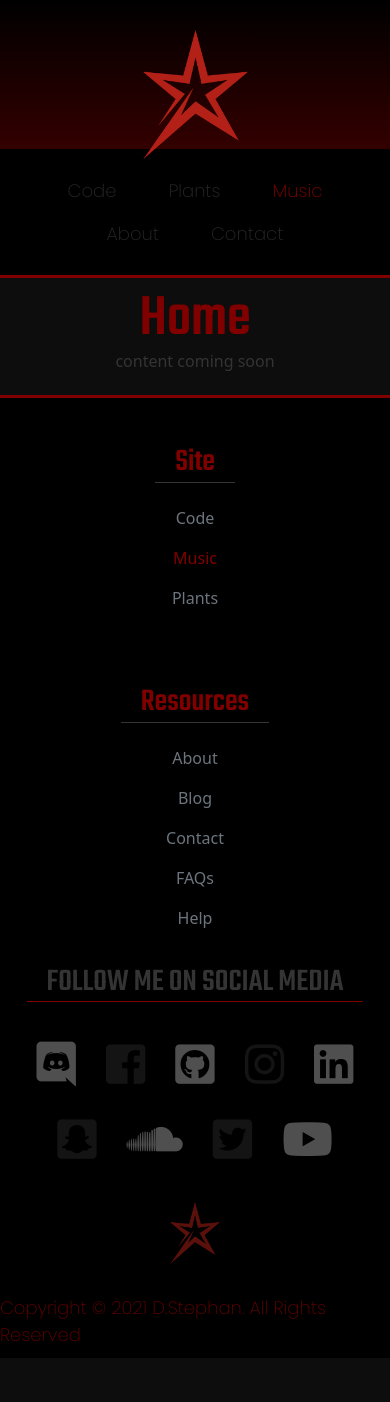
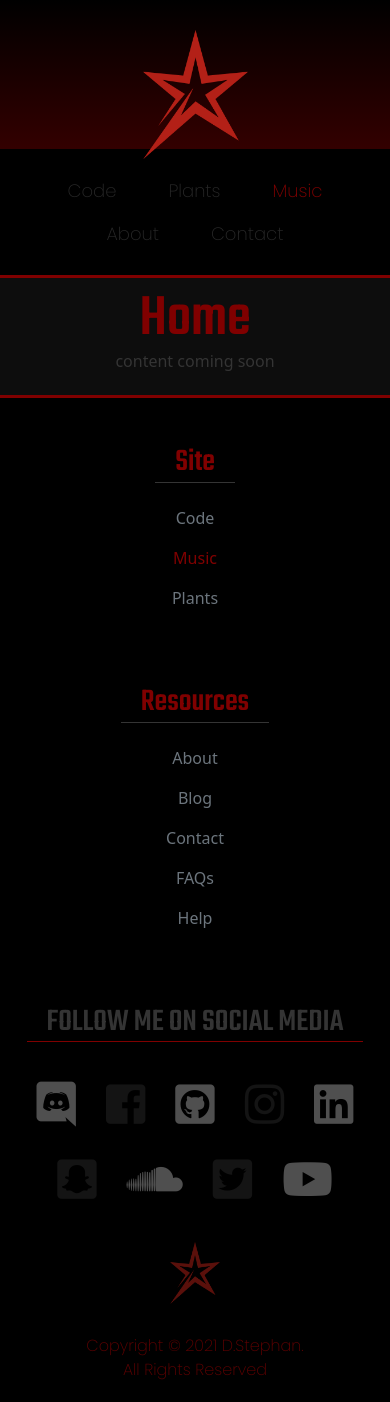
Before and after one commit to dstepha3/DanielOnline, a Vue app: page / in a window 390 px wide. Before the commit the page ends 1358 px from the top, so only its background shows below. Built offline with nearby package versions, Linux system fonts and the light colour scheme.

Commit message:
mobile styling

```diff
--- a/src/assets/footer.css
+++ b/src/assets/footer.css
@@ -126,7 +126,7 @@ footer .social-media i {
 footer .copyright {
     margin-top: 30px;
     margin-bottom: 10px;
-    font-size: 16px;
+    font-size: 16px !important;
     color: var(--theme-primary-dark);
     opacity: .75;
 }
@@ -150,7 +150,7 @@ footer .social-media .logo:hover{
     }
     footer .flex > .col:nth-child(3){
         order: 2;
-        margin-bottom: 30px;
+        margin-bottom: 70px;
     }
     footer .flex > .col:nth-child(2){
         order: 3;
@@ -161,4 +161,9 @@ footer .social-media .logo:hover{
     footer .flex > .col:nth-child(2) a{
         margin: 0 15px;
     }
+    footer .copyright {
+        margin-bottom: 20px;
+        padding: 0 20%;
+        text-align: center;
+    }
 }
--- a/src/assets/style.css
+++ b/src/assets/style.css
@@ -61,3 +61,13 @@
     background-color: #0d0d0d;
     color: var(--theme-primary-dark);
   }
+
+  .soundcloud-player {
+    width: 50%;
+  }
+
+  @media only screen and (max-width:  500px) {
+    .soundcloud-player {
+      width: 90%;
+    }
+}
--- a/src/views/Music.vue
+++ b/src/views/Music.vue
@@ -1,7 +1,7 @@
 <template lang="html">
     <div id="music-body">
         <h1 style="margin-bottom: 80px; padding: 0 40px 10px; border-bottom: 1px solid var(--theme-primary-dark);">Hear the Latest</h1>
-        <div style="width: 50%">
+        <div class="soundcloud-player">
             <sc_player1></sc_player1>
         </div>
     </div>
```
